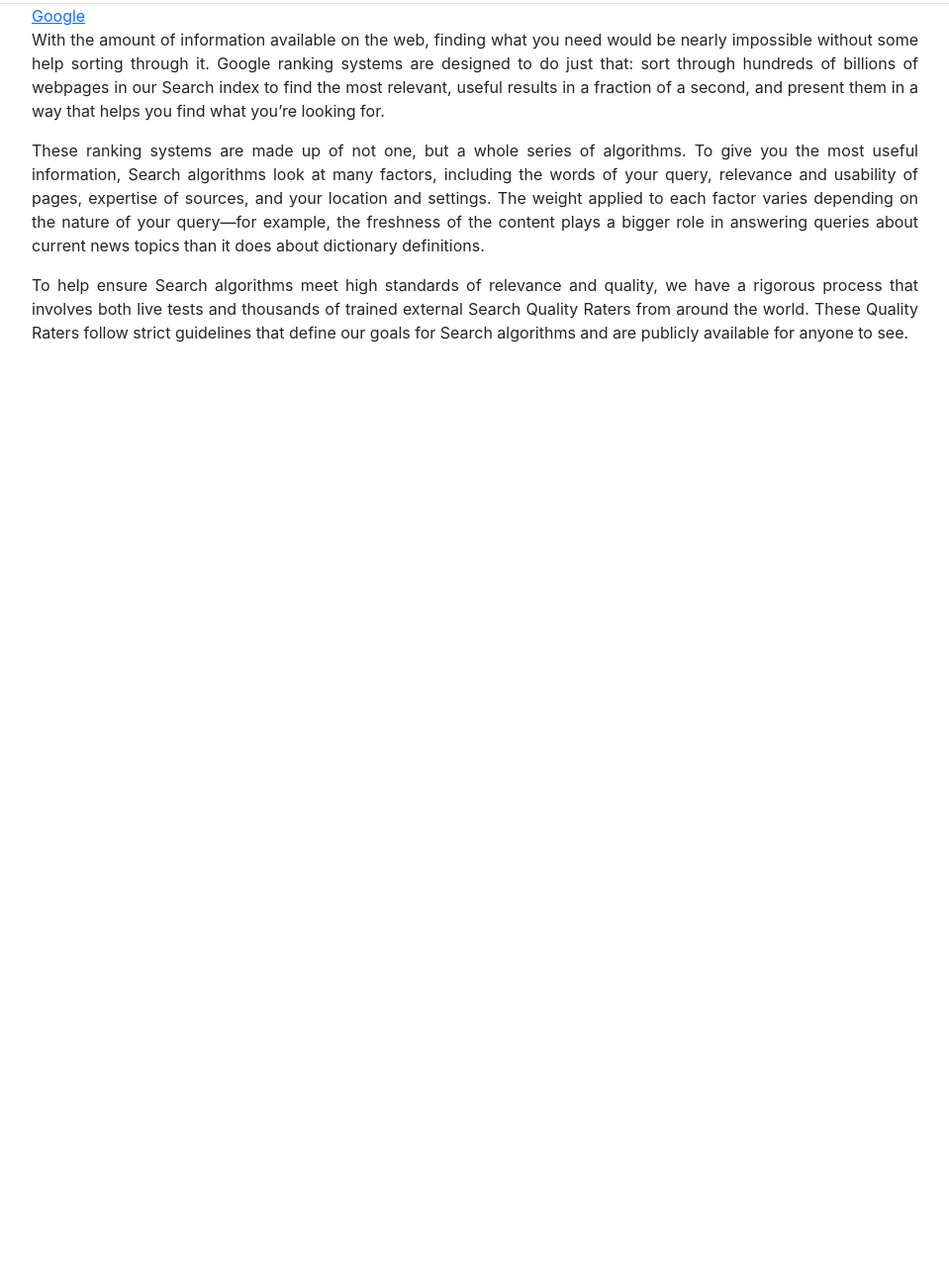
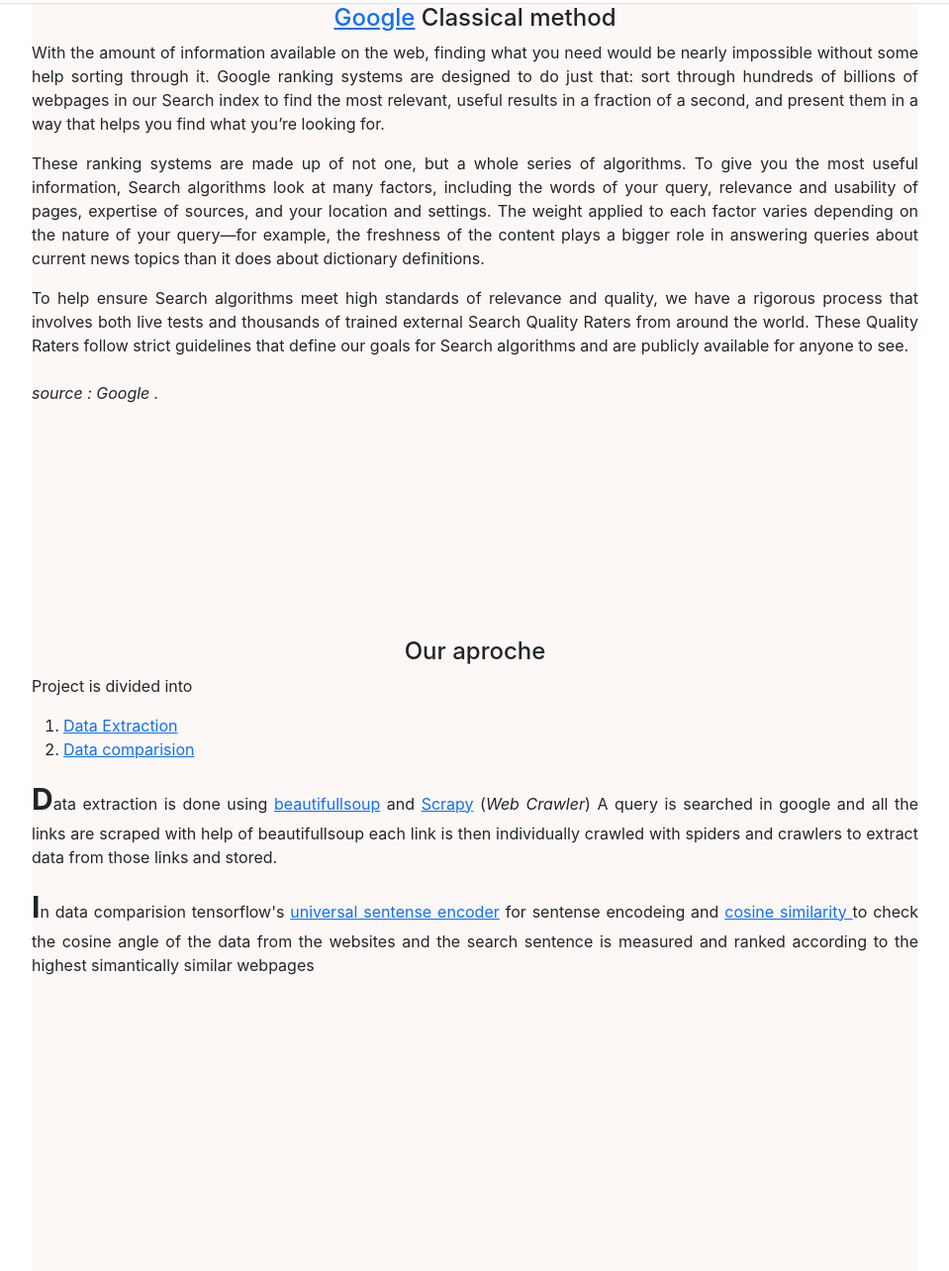
Before and after one commit to nandishaivalli/semantic-web-mining, a plain HTML site: page index.html in a window 1280 px wide. Shown: the part 136-1420 px from the top of the page at 99% size, without its empty margins (160-1119 px from the left). Before the commit the page ends 800 px from the top, so only its background shows below. Drawn offline with nearby package versions, Linux system fonts and the light colour scheme.

Commit message:
updated index.html

```diff
--- a/index.html
+++ b/index.html
@@ -1,33 +1,40 @@
 <html>
 <title> semantic web mining </title>
 
-<link href="https://cdn.jsdelivr.net/npm/bootstrap@5.0.1/dist/css/bootstrap.min.css" rel="stylesheet" integrity="sha384-+0n0xVW2eSR5OomGNYDnhzAbDsOXxcvSN1TPprVMTNDbiYZCxYbOOl7+AMvyTG2x" crossorigin="anonymous">
+<link href="https://cdn.jsdelivr.net/npm/bootstrap@5.0.1/dist/css/bootstrap.min.css" rel="stylesheet"
+  integrity="sha384-+0n0xVW2eSR5OomGNYDnhzAbDsOXxcvSN1TPprVMTNDbiYZCxYbOOl7+AMvyTG2x" crossorigin="anonymous">
 <style>
-    body
-    {
+  body {}
 
-    }
-    h1
-    {
+  h1 {
     text-align: center;
     font-family: 'Courier New', Courier, monospace;
 
   }
 
-    #content
-    {
+  .content {
+
     margin: auto;
     width: 70%;
-        height: 70%;
-
+    height: 80%;
+    background-color: #fdf8f6;
     text-align: justify;
     font-family: -apple-system, BlinkMacSystemFont, 'Segoe UI', Roboto, Oxygen, Ubuntu, Cantarell, 'Open Sans', 'Helvetica Neue', sans-serif;
   }
 
+  #method {
 
+    text-align: center;
+  }
+
+  #google {
+    text-align: center;
+  }
 </style>
+
 <head>
 </head>
+
 <body>
   <div class="card text-center">
     <div class="card-header">
@@ -37,7 +44,7 @@
           <a class="nav-link" href="https://github.com/nandishaivalli/">Github Link</a>
         </li>
         <li class="nav-item">
-                <a class="nav-link" href= "mailto:nandishaivallia@gmail.com">Email us</a>
+          <a class="nav-link" href="mailto:nandishaivallia@gmail.com">Email us</a>
         </li>
 
       </ul>
@@ -49,9 +56,10 @@
     </div>
   </div>
 
-  <div id="content">
+  <div class="content">
 
-      <a href ="https://www.google.com/">Google</a><br>
+    <h4 id="google"><a href="https://www.google.com/">Google</a> Classical method</h4>
+    </h4>
     <p>With the amount of
       information available on the web, finding what you need would be
       nearly impossible without some help sorting through it. Google
@@ -77,11 +85,49 @@
       tests and thousands of trained external Search Quality Raters from
       around the world. These Quality Raters follow strict guidelines that
       define our goals for Search algorithms and are publicly available
-        for anyone to see.</p>
+      for anyone to see.<br><br>
+      <i>source : Google .</i><br>
+    </p>
+
+
+  </div>
+
+  <div class="content">
+    <h4 id="method">Our aproche</h4>
+    <p>
+      Project is divided into
+    <ol>
+      <li><a
+          href='https://github.com/nandishaivalli/semantic-web-mining/tree/master/capstoneEnv/projectFolder/scrapData'>Data
+          Extraction</a> </li>
+      <li><a
+          href='https://github.com/nandishaivalli/semantic-web-mining/tree/master/capstoneEnv/projectFolder/compairData'>
+          Data comparision</a></li>
+    </ol>
+
+    <p>
+      <b style="font-size: 30px;">D</b>ata extraction is done using <a
+        href="https://www.crummy.com/software/BeautifulSoup/bs4/doc/">beautifullsoup</a>
+      and <a href="https://docs.scrapy.org/en/latest/index.html">Scrapy</a> (<i>Web Crawler</i>)
+      A query is searched in google and all the links are scraped with help of beautifullsoup
+      each link is then individually crawled with spiders and crawlers
+      to extract data from those links and stored.
+    </p>
+    <p>
+      <b style="font-size: 30px;">I</b>n data comparision tensorflow's <a
+        href="https://tfhub.dev/google/universal-sentence-encoder/4">universal
+        sentense
+        encoder</a> for sentense encodeing
+      and <a
+        href="https://scikit-learn.org/stable/modules/generated/sklearn.metrics.pairwise.cosine_similarity.html">cosine
+        similarity </a> to check the cosine angle of the data from the websites and the search sentence is
+      measured and ranked according to the highest simantically similar webpages
+    </p>
+
+    </p>
   </div>
 
 
+</body>
 
-
-</body>
 </html>
```
Lines whose indentation alone changed are shown as unchanged.
